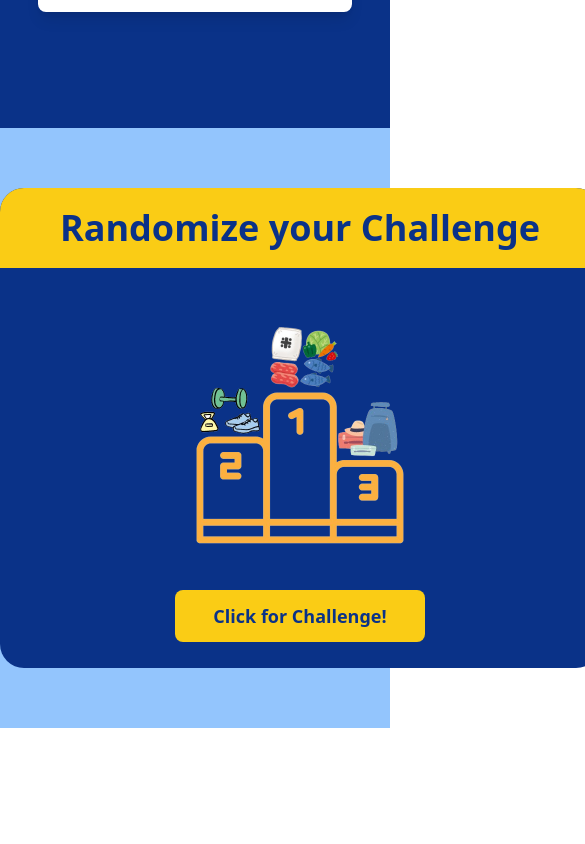
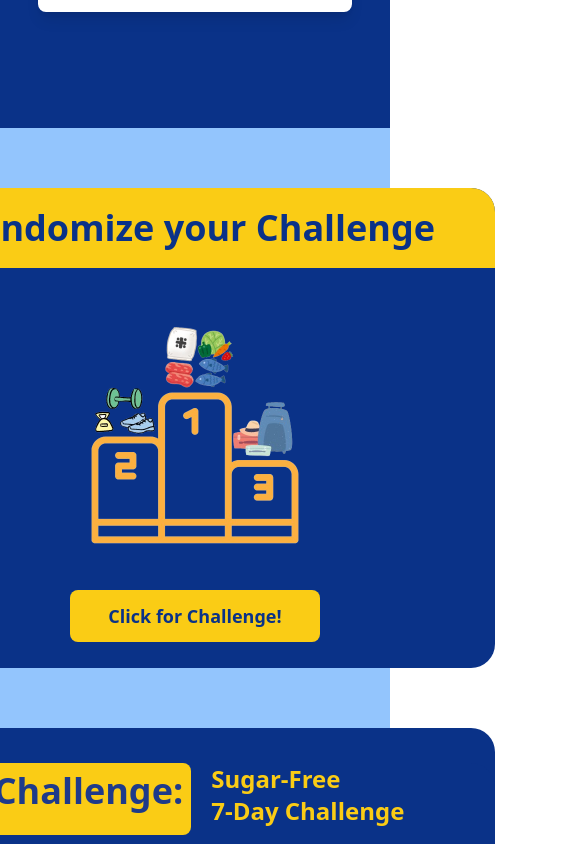
Before and after one commit to Ping1495/the-fit-firm-jorney, a React (Vite) app: page / in a window 390 px wide. Shown: the part 2680-3524 px from the top of the page, 585 px wide, since content can reach past the window. Before the commit the page ends 3408 px from the top, so only its background shows below. Built offline with nearby package versions, Linux system fonts and the light colour scheme.

Commit message:
add:reaponsive challenge section

```diff
--- a/src/components/challengeSec.jsx
+++ b/src/components/challengeSec.jsx
@@ -9,8 +9,8 @@ Mindful Eating Challenge /No Processed Foods Challenge/Low Carb Challenge / Meal
 function ChallengeSec() {
   return (
     <>
-      <div className="bg-blue-300 h-[600px]">
-        <div className="flex flex-row justify-evenly items-center font-semibold ">
+      <div className="bg-blue-300 sm:h-[600px] h-[1100px]">
+        <div className="flex sm:flex-row flex-col justify-evenly items-center font-semibold ">
           {/*box1 */}
           <div
             id="chooseBox"
```
